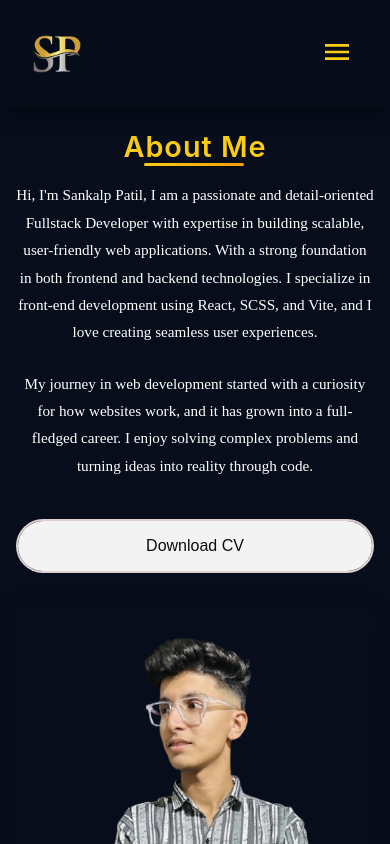
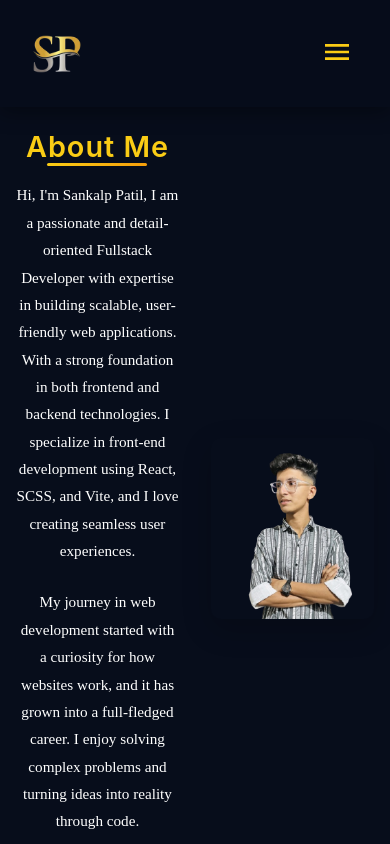
Before and after one commit to sank-45/Portfolio1, a React (Vite) app: page /about in a window 390 px wide. Shown: the top 844 px of the page. Built offline with nearby package versions, Linux system fonts and the light colour scheme.

Commit message:
solve refreshing error

```diff
--- a/src/Portfolio/Component/Hero/Hero.scss
+++ b/src/Portfolio/Component/Hero/Hero.scss
@@ -2,7 +2,7 @@
 
 .hero {
   margin-top: 4.5rem;
-  height: 100vh;
+  min-height: 100vh;
   width: 100%;
   background-size: cover;
   background-position: center;
@@ -10,6 +10,8 @@
   display: flex;
   align-items: center;
   justify-content: center;
+  position: relative;
+  overflow: hidden;
 
   &_container {
     display: grid;
@@ -19,10 +21,23 @@
     width: 100%;
     max-width: 1200px;
     padding: 0 2rem;
+    position: relative;
+    z-index: 2;
+
+    @include respond(tab-port) {
+      grid-template-columns: 1fr;
+      text-align: center;
+      gap: 2rem;
+    }
   }
 
   &_left {
-    padding-block: 5rem;
+    padding-block: 3rem;
+    animation: fadeInLeft 1s ease-in-out;
+
+    @include respond(tab-port) {
+      padding-block: 2rem;
+    }
   }
 
   h3 {
@@ -49,11 +64,16 @@
     margin-block: 2rem;
   }
 
-  spam {
+  span {
     color: #facc15;
-    font-size: 2rem;
+    font-size: 1.8rem;
     font-weight: 600;
+    display: inline-block;
     margin-top: 1rem;
+
+    @include respond(phone) {
+      font-size: 1.5rem;
+    }
   }
 
   &_right {
@@ -61,6 +81,7 @@
     justify-content: center;
     align-items: center;
     position: relative;
+    animation: fadeInRight 1s ease-in-out;
 
     @include respond(tab-port) {
       display: none;
@@ -83,7 +104,7 @@
     }
   }
 
-  // 🔥 Hire Me Button Section
+  // Button Section
   .btn-container {
     margin-top: 2rem;
 
@@ -153,7 +174,7 @@
     }
   }
 
-  // Responsive Right Image
+  // Mobile right image (alternative)
   &__right {
     flex: 1;
     display: flex;
@@ -173,48 +194,13 @@
       box-shadow: 0px 2px 4px rgba(251, 249, 249, 0.3);
     }
   }
-
-  // Responsive tweaks
-  @include respond(tab-port) {
-    &_container {
-      flex-direction: column;
-      text-align: center;
-    }
-
-    &_left {
-      padding-block: 2rem;
-    }
-
-    h1 {
-      font-size: 3rem;
-    }
-
-    h2 {
-      font-size: 1.3rem;
-    }
-  }
-
-  @include respond(phone) {
-    h1 {
-      font-size: 5rem;
-    }
-
-    h2 {
-      font-size: 1.2rem;
-    }
-
-    &__right-img {
-      max-width: 200px;
-    }
-  }
 }
 
-// Animation for wave motion
+// Animations
 @keyframes animate {
   0% {
     transform: rotate(0deg);
   }
-
   100% {
     transform: rotate(360deg);
   }
@@ -225,11 +211,30 @@
     opacity: 0;
     transform: translateX(-50px);
   }
-
   to {
     opacity: 1;
     transform: translateX(0);
   }
+}
 
+@keyframes fadeInRight {
+  from {
+    opacity: 0;
+    transform: translateX(50px);
+  }
+  to {
+    opacity: 1;
+    transform: translateX(0);
+  }
+}
 
+@keyframes fadeInUp {
+  from {
+    opacity: 0;
+    transform: translateY(30px);
+  }
+  to {
+    opacity: 1;
+    transform: translateY(0);
+  }
 }
--- a/src/Portfolio/Containers/About/About.scss
+++ b/src/Portfolio/Containers/About/About.scss
@@ -9,15 +9,15 @@
     position: relative; // Relative to its normal position in the flow
 
     &_container {
-        display: flex;
+        display: grid;
+        grid-template-columns: repeat(2, 1fr);
         align-items: center;
         gap: 4rem;
+        // width: 100%;
         max-width: 1200px;
-        margin: 0 auto;
         padding: 0 2rem;
-        opacity: 0; // Start hidden
-        animation: fadeSlideUp 0.8s ease forwards; // Use forwards to maintain final state
-
+        position: relative;
+        z-index: 2;
         &:hover {
             box-shadow: 0 20px 30px rgba(0, 0, 0, 0.1);
             transition: box-shadow 0.3s ease;
--- a/src/Portfolio/Containers/Skill/Skills.scss
+++ b/src/Portfolio/Containers/Skill/Skills.scss
@@ -8,6 +8,7 @@
   margin-top: 3rem;
   color: var(--main-text-color);
   text-align: center;
+  overflow: hidden;
 
   .section-title {
     font-size: 3rem;
@@ -27,6 +28,14 @@
       left: 20%;
       border-radius: 5px;
     }
+
+    @include respond(tab-port) {
+      font-size: 2.5rem;
+    }
+
+    @include respond(phone) {
+      font-size: 2rem;
+    }
   }
 
   .section-subtitle {
@@ -35,6 +44,16 @@
     margin: 1.5rem auto 3rem;
     max-width: 600px;
     line-height: 1.6;
+
+    @include respond(tab-port) {
+      font-size: 1.1rem;
+      margin: 1rem auto 2rem;
+      padding: 0 1rem;
+    }
+
+    @include respond(phone) {
+      font-size: 1rem;
+    }
   }
 
   .skills-container {
@@ -44,6 +63,15 @@
     max-width: 1200px;
     margin: 0 auto;
     padding: 0 1rem;
+
+    @include respond(tab-port) {
+      gap: 1.5rem;
+    }
+
+    @include respond(phone) {
+      grid-template-columns: 1fr;
+      max-width: 400px;
+    }
   }
 }
 
@@ -103,43 +131,8 @@
     margin-top: auto;
     z-index: 1;
   }
-}
 
-/* Responsive Styles */
-@media (max-width: 992px) {
-  .section-title {
-    font-size: 2.5rem;
-  }
-
-  .skills-container {
-    grid-template-columns: repeat(auto-fill, minmax(220px, 1fr));
+  @include respond(phone) {
+    padding: 2rem 1.5rem;
   }
 }
-
-@media (max-width: 768px) {
-  .skills-section {
-    padding: 3rem 1.5rem;
-  }
-
-  .section-title {
-    font-size: 2rem;
-  }
-
-  .section-subtitle {
-    font-size: 1rem;
-  }
-
-  .skills-container {
-    gap: 1.5rem;
-  }
-}
-
-@media (max-width: 480px) {
-  .skills-container {
-    grid-template-columns: 1fr;
-  }
-
-  .skill-card {
-    padding: 1.5rem;
-  }
-}
--- a/src/Portfolio/Styles/Mixins.scss
+++ b/src/Portfolio/Styles/Mixins.scss
@@ -1,19 +1,25 @@
-// Define common breakpoints
+// Define your breakpoints map first
 $breakpoints: (
-  "phone": 480px,
-  "tab-port": 768px,
-  "tab-land": 1024px,
-  "desktop": 1200px
+  'phone': 480px,
+  'tab-port': 768px,
+  'tab-land': 1024px,
+  'desktop': 1200px,
+  'big-desktop': 1800px
 );
 
-// Usage: @include respond(tab-port) { ... }
+// Respond mixin for media queries
 @mixin respond($breakpoint) {
+  // Check if the breakpoint exists in the map
   @if map-has-key($breakpoints, $breakpoint) {
+    // Get the breakpoint value
     $size: map-get($breakpoints, $breakpoint);
-    @media screen and (max-width: $size) {
+
+    // Write the media query
+    @media only screen and (max-width: $size) {
       @content;
     }
   } @else {
-    @warn "No value found for `#{$breakpoint}` in the \$breakpoints map.";
+    // Warn if the breakpoint doesn't exist
+    @warn "Unknown breakpoint `#{$breakpoint}`. Available breakpoints: #{map-keys($breakpoints)}";
   }
 }
```
